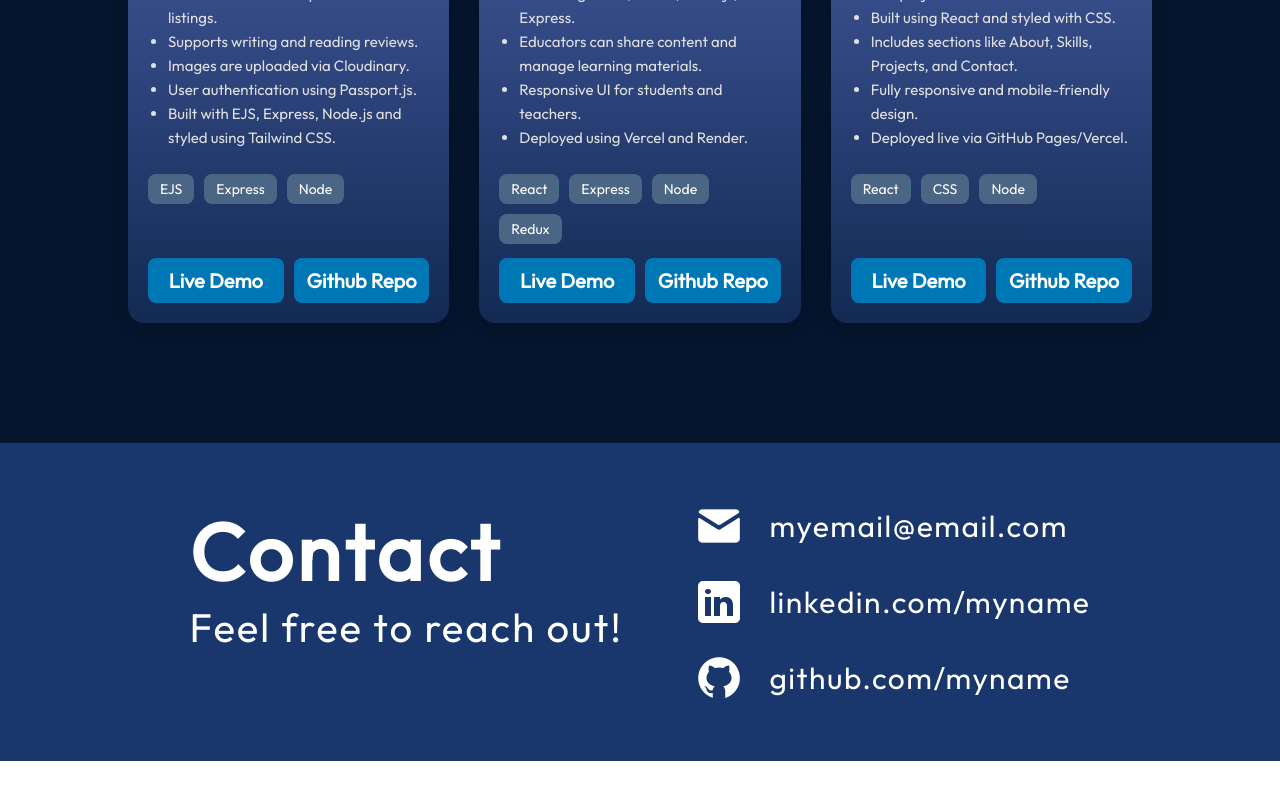
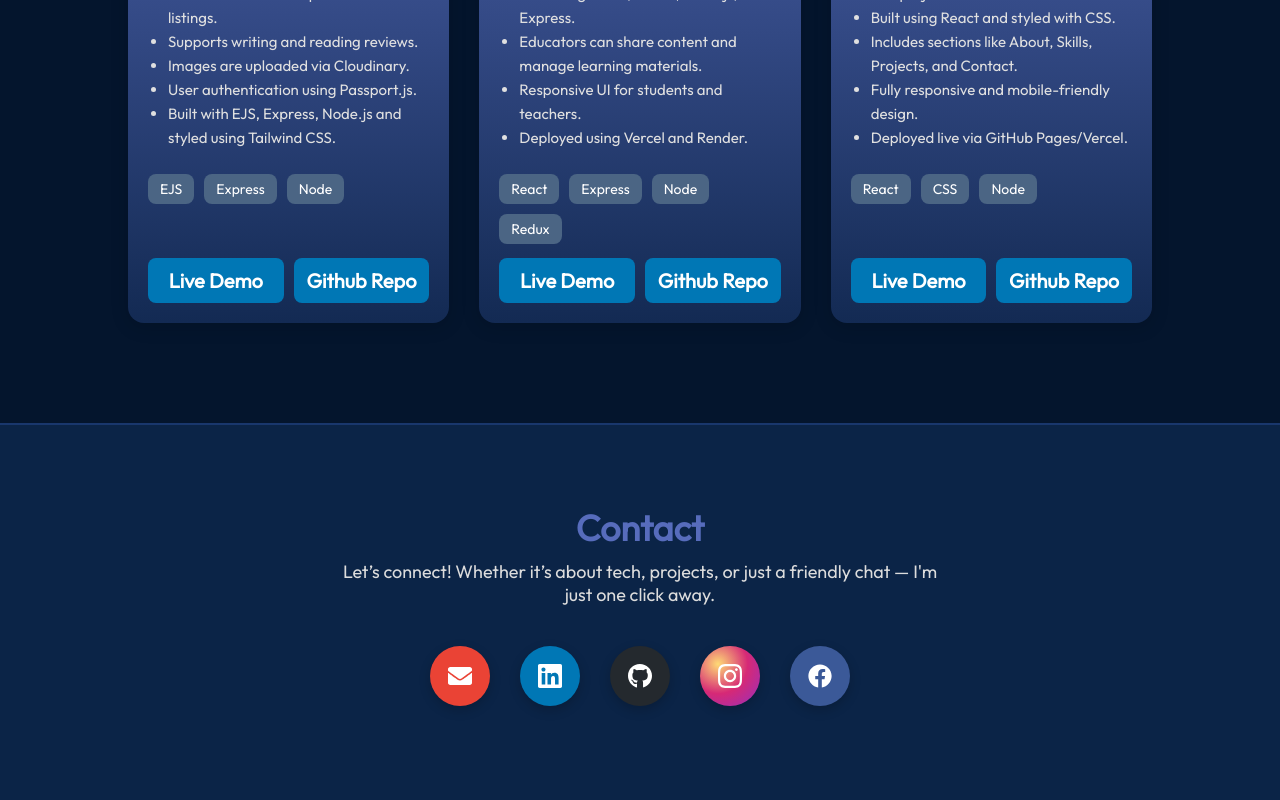
Before and after one commit to AyushmanRaj9507/my-portfolio, a React (Vite) app: page / in a window 1280 px wide. Shown: the part 3221-4021 px from the top of the page. Before the commit the page ends 3982 px from the top, so only its background shows below. Built offline with nearby package versions, Linux system fonts and the light colour scheme.

Commit message:
Added complete Contact section with social icons and styles

```diff
--- a/src/components/Contact/Contact.jsx
+++ b/src/components/Contact/Contact.jsx
@@ -1,32 +1,62 @@
 import React from "react";
-
 import styles from "./Contact.module.css";
-import { getImageUrl } from "../../utils";
+import { FaLinkedin, FaGithub, FaEnvelope, FaInstagram, FaFacebook } from "react-icons/fa";
 
 export const Contact = () => {
   return (
     <footer id="contact" className={styles.container}>
       <div className={styles.text}>
         <h2>Contact</h2>
-        <p>Feel free to reach out!</p>
+        <p>Let’s connect! Whether it’s about tech, projects, or just a friendly chat — I'm just one click away.</p>
       </div>
-      <ul className={styles.links}>
-        <li className={styles.link}>
-          <img src={getImageUrl("contact/emailIcon.png")} alt="Email icon" />
-          <a href="mailto:myemail@email.com">myemail@email.com</a>
-        </li>
-        <li className={styles.link}>
-          <img
-            src={getImageUrl("contact/linkedinIcon.png")}
-            alt="LinkedIn icon"
-          />
-          <a href="https://www.linkedin.com/myname">linkedin.com/myname</a>
-        </li>
-        <li className={styles.link}>
-          <img src={getImageUrl("contact/githubIcon.png")} alt="Github icon" />
-          <a href="https://www.github.com/myname">github.com/myname</a>
-        </li>
-      </ul>
+
+      <div className={styles.icons}>
+        <a
+          href="mailto:araj53062@gmail.com"
+          className={`${styles.icon} ${styles.email}`}
+          target="_blank"
+          rel="noopener noreferrer"
+          title="Email"
+        >
+          <FaEnvelope />
+        </a>
+        <a
+          href="https://www.linkedin.com/in/ayushman-raj-166a21368/"
+          className={`${styles.icon} ${styles.linkedin}`}
+          target="_blank"
+          rel="noopener noreferrer"
+          title="LinkedIn"
+        >
+          <FaLinkedin />
+        </a>
+        <a
+          href="https://github.com/AyushmanRaj9507"
+          className={`${styles.icon} ${styles.github}`}
+          target="_blank"
+          rel="noopener noreferrer"
+          title="GitHub"
+        >
+          <FaGithub />
+        </a>
+        <a
+          href="https://www.instagram.com/ayushmangupta_121/"
+          className={`${styles.icon} ${styles.instagram}`}
+          target="_blank"
+          rel="noopener noreferrer"
+          title="Instagram"
+        >
+          <FaInstagram />
+        </a>
+        <a
+          href="https://www.facebook.com/yourusername"
+          className={`${styles.icon} ${styles.facebook}`}
+          target="_blank"
+          rel="noopener noreferrer"
+          title="Facebook"
+        >
+          <FaFacebook />
+        </a>
+      </div>
     </footer>
   );
 };
--- a/src/components/Contact/Contact.module.css
+++ b/src/components/Contact/Contact.module.css
@@ -1,64 +1,84 @@
 @import "../../vars.css";
 
 .container {
-  color: var(--color-text);
-  margin-top: 120px;
-  background-color: var(--color-secondary);
-  display: flex;
-  flex-direction: row;
-  justify-content: space-evenly;
-  width: 100vw;
-  padding: 58px 10%;
-  gap: 10px;
+  background-color: #0b2447;
+  padding: 80px 10% 120px; /* bottom padding increased to avoid overlap */
+  text-align: center;
+  color: #ffffff;
+  border-top: 2px solid #19376d;
+  margin-top: 100px; /* spacing from previous section */
 }
 
 .text h2 {
-  font-size: 80px;
-  font-weight: 700;
-  letter-spacing: 4px;
+  font-size: 36px;
+  margin-bottom: 10px;
+  font-weight: bold;
+  color: var(--color-primary);
 }
 
 .text p {
-  font-size: 40px;
-  font-weight: 400;
-  letter-spacing: 2px;
+  font-size: 18px;
+  margin-bottom: 40px;
+  color: #dcdcdc;
+  max-width: 600px;
+  margin-left: auto;
+  margin-right: auto;
 }
 
-.links {
+.icons {
   display: flex;
-  flex-direction: column;
-  align-items: flex-start;
-  list-style: none;
-  gap: 26px;
+  justify-content: center;
+  flex-wrap: wrap;
+  gap: 30px;
 }
 
-.link {
+.icon {
+  font-size: 30px;
+  padding: 18px;
+  border-radius: 50%;
+  color: white;
+  transition: transform 0.3s ease, background-color 0.3s ease, box-shadow 0.3s ease;
   display: flex;
   align-items: center;
-  gap: 25px;
+  justify-content: center;
+  width: 60px;
+  height: 60px;
+  box-shadow: 0 4px 12px rgba(0, 0, 0, 0.2);
 }
 
-.link a {
-  color: var(--color-text);
-  text-decoration: none;
-  font-size: 30px;
-  font-weight: 400;
-  letter-spacing: 1.5px;
+/* Individual platform colors */
+.email {
+  background-color: #ea4335;
 }
 
-@media screen and (max-width: 830px) {
-  .container {
-    flex-direction: column;
-    gap: 23px;
-  }
+.linkedin {
+  background-color: #0077b5;
+}
 
-  .text {
-    display: flex;
-    flex-direction: column;
-    align-items: center;
-  }
+.github {
+  background-color: #24292e;
+}
 
-  .links {
-    align-items: center;
+.instagram {
+  background: radial-gradient(circle at 30% 30%, #feda75, #d62976, #962fbf);
+}
+
+.facebook {
+  background-color: #3b5998;
+}
+
+.icon:hover {
+  transform: scale(1.15);
+  opacity: 0.9;
+  box-shadow: 0 6px 15px rgba(0, 0, 0, 0.3);
+}
+
+/* Optional: responsive tweak */
+@media screen and (max-width: 600px) {
+  .icon {
+    width: 50px;
+    height: 50px;
+    font-size: 24px;
+    padding: 14px;
   }
 }
```
